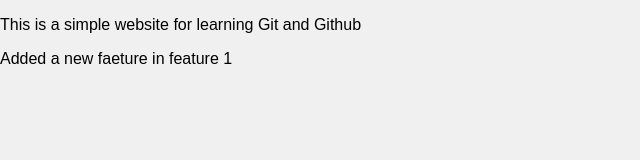
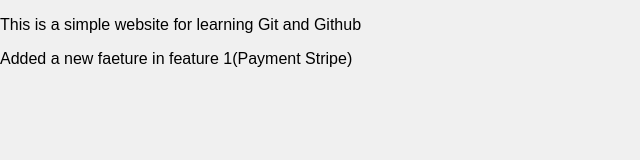
Before and after one commit to ramchandra3101/My_LocalRepo, a plain HTML site: page index.html in a window 1280 px wide. Shown: the whole page, without its empty margins (0-640 px from the left). Drawn offline with Linux system fonts and the light colour scheme.

Commit message:
Feature1 team changed payemnet

```diff
--- a/index.html
+++ b/index.html
@@ -9,6 +9,6 @@
 </head>
 <body>
   <p>This is a simple website for learning Git and Github</p>
-  <p>Added a new faeture in feature 1</p>
+  <p>Added a new faeture in feature 1(Payment Stripe)</p>
 </body>
 </html>
```
